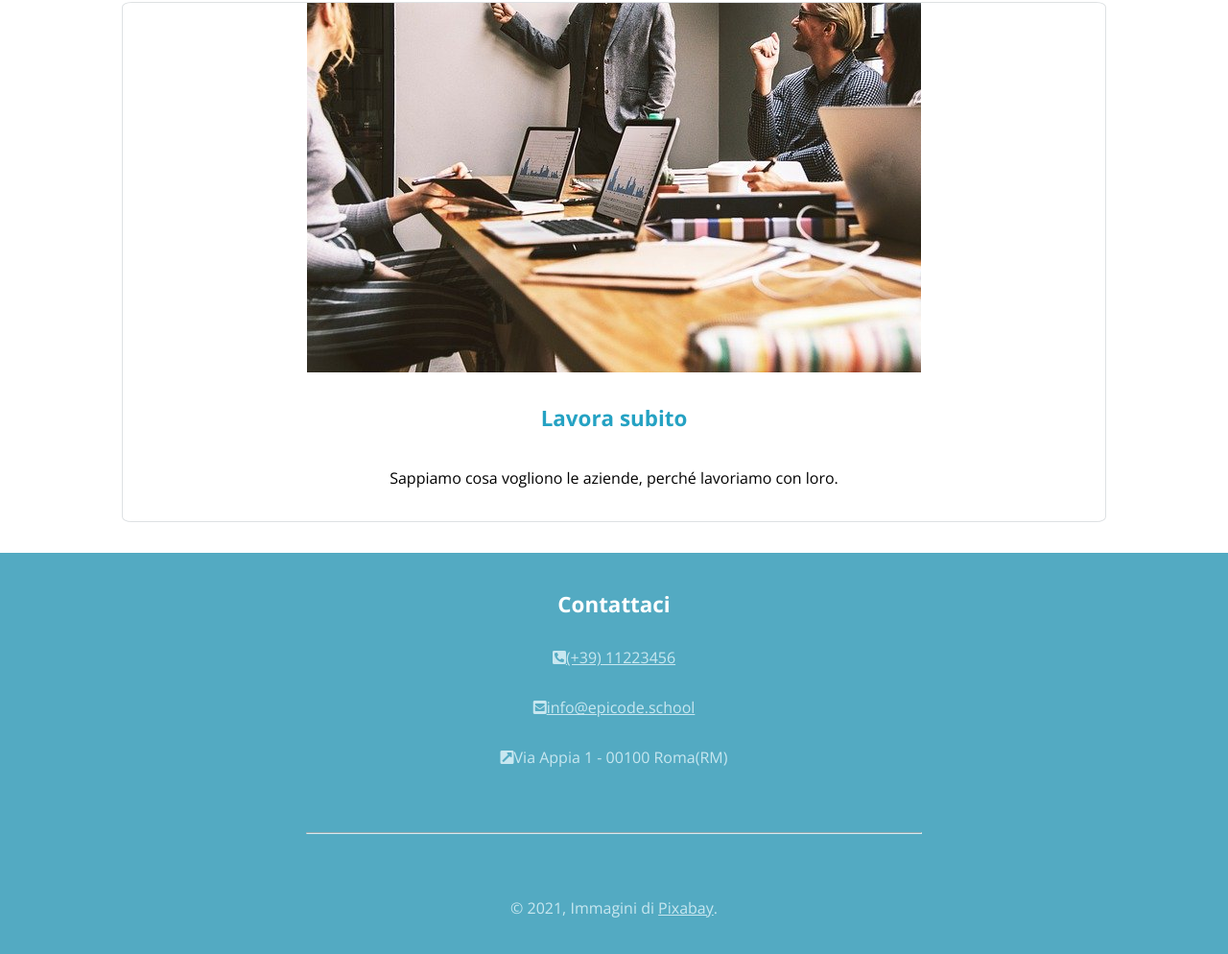
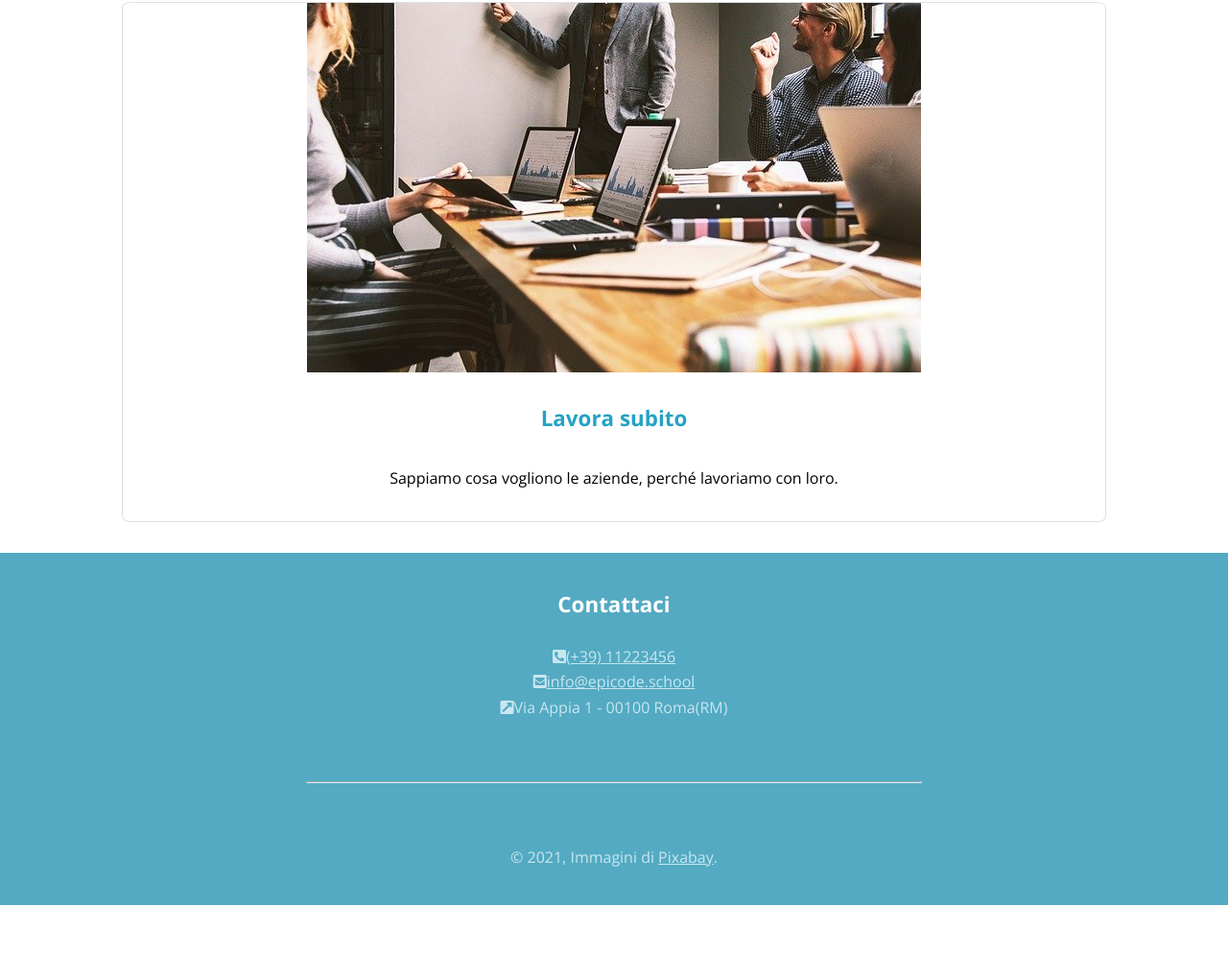
Before and after one commit to SabatinoProvenza/S1-L5, a plain HTML site: page index.html in a window 1280 px wide. Shown: the part 3391-4385 px from the top of the page at 96% size. After the commit the page ends 4334 px from the top, so only its background shows below. Drawn offline with nearby package versions, Linux system fonts and the light colour scheme.

Commit message:
Margin in footer ok

```diff
--- a/css/style.css
+++ b/css/style.css
@@ -102,7 +102,7 @@ footer a {
 footer p {
   color: #c8e7f0;
   margin-bottom: 0%;
-  margin-top: 2%;
+  margin-top: 0%;
 }
 hr {
   margin-top: 5%;
```
